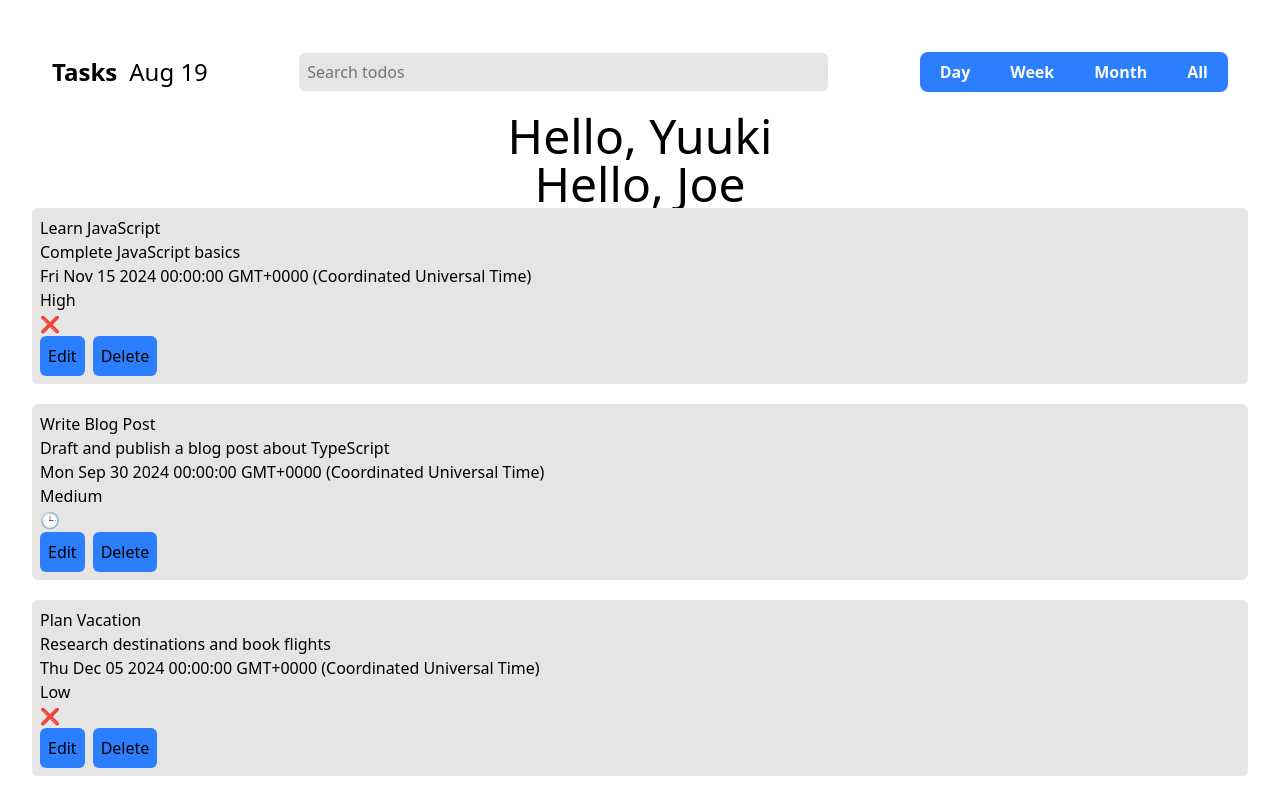
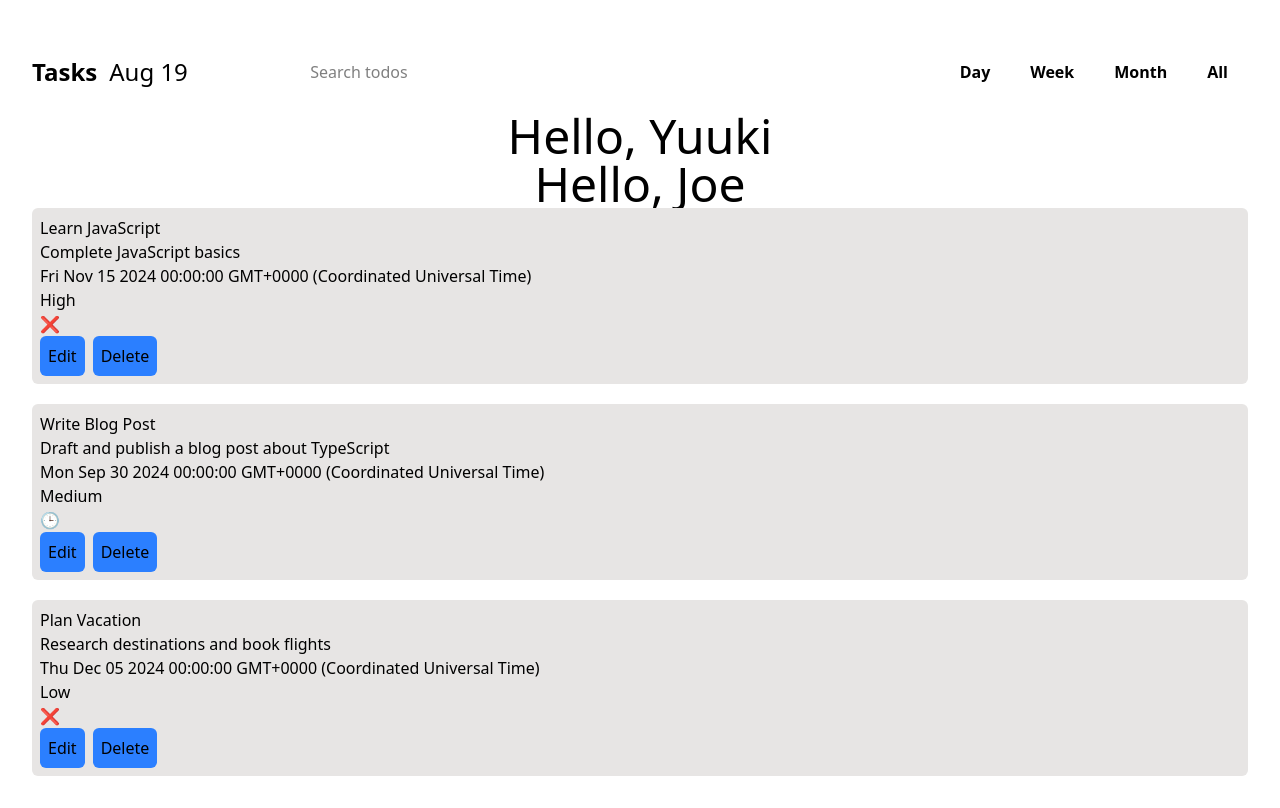
Before and after one commit to QingTian1927/React-Learning-Todo-App, a React (Vite) app: page / in a window 1280 px wide. Built offline with nearby package versions, Linux system fonts and the light colour scheme.

Commit message:
refactor: split the Header component.

```diff
--- /dev/null
+++ b/src/components/Header/FilterBar.tsx
@@ -0,0 +1,9 @@
+export default function FilterBar() {
+  return (
+    <input
+      className='bg-invert text-accent text-invert outline-accent h-full min-w-[45%] rounded-md px-5 py-2'
+      type='search'
+      placeholder='Search todos'
+    />
+  )
+}
--- a/src/components/Header/Header.tsx
+++ b/src/components/Header/Header.tsx
@@ -1,3 +1,7 @@
+import FilterBar from './FilterBar'
+import HeaderTitle from './HeaderTitle'
+import ViewSwitcher from './ViewSwitcher'
+
 function getCurrentTime(): string {
   const now = new Date()
   return new Intl.DateTimeFormat('en-US', { day: '2-digit', month: 'short' }).format(now)
@@ -5,20 +9,10 @@ function getCurrentTime(): string {
 
 export default function Header() {
   return (
-    <header className='flex min-h-[10svh] w-full items-center justify-between gap-2 rounded-md p-5'>
-      <div className='flex h-full items-center gap-3'>
-        <h1 className='text-2xl font-bold'>Tasks</h1>
-        <span className='text-2xl'>{getCurrentTime()}</span>
-      </div>
-
-      <input className='h-full min-w-[45%] rounded-md bg-stone-200 p-2' type='search' placeholder='Search todos' />
-
-      <nav className='flex cursor-pointer rounded-lg bg-blue-500 font-bold text-stone-50'>
-        <ul className='rounded-s-md px-5 py-2 hover:bg-blue-700'>Day</ul>
-        <ul className='px-5 py-2 hover:bg-blue-700'>Week</ul>
-        <ul className='px-5 py-2 hover:bg-blue-700'>Month</ul>
-        <ul className='rounded-e-md px-5 py-2 hover:bg-blue-700'>All</ul>
-      </nav>
+    <header className='flex min-h-[10svh] w-full items-center justify-between gap-2 rounded-md'>
+      <HeaderTitle time={getCurrentTime()} />
+      <FilterBar />
+      <ViewSwitcher />
     </header>
   )
 }
--- /dev/null
+++ b/src/components/Header/HeaderTitle.tsx
@@ -0,0 +1,12 @@
+type HeaderTitleProps = {
+  time: string
+}
+
+export default function HeaderTitle({ time }: HeaderTitleProps) {
+  return (
+    <div className='flex h-full items-center gap-3'>
+      <h1 className='text-2xl font-bold'>Tasks</h1>
+      <span className='text-2xl'>{time}</span>
+    </div>
+  )
+}
--- /dev/null
+++ b/src/components/Header/ViewSwitcher.tsx
@@ -0,0 +1,10 @@
+export default function ViewSwitcher() {
+  return (
+    <nav className='bg-invert text-invert flex cursor-pointer rounded-lg font-bold'>
+      <ul className='rounded-s-md px-5 py-2 hover:bg-orange-400'>Day</ul>
+      <ul className='px-5 py-2 hover:bg-orange-400'>Week</ul>
+      <ul className='px-5 py-2 hover:bg-orange-400'>Month</ul>
+      <ul className='rounded-e-md px-5 py-2 hover:bg-orange-400'>All</ul>
+    </nav>
+  )
+}
```
